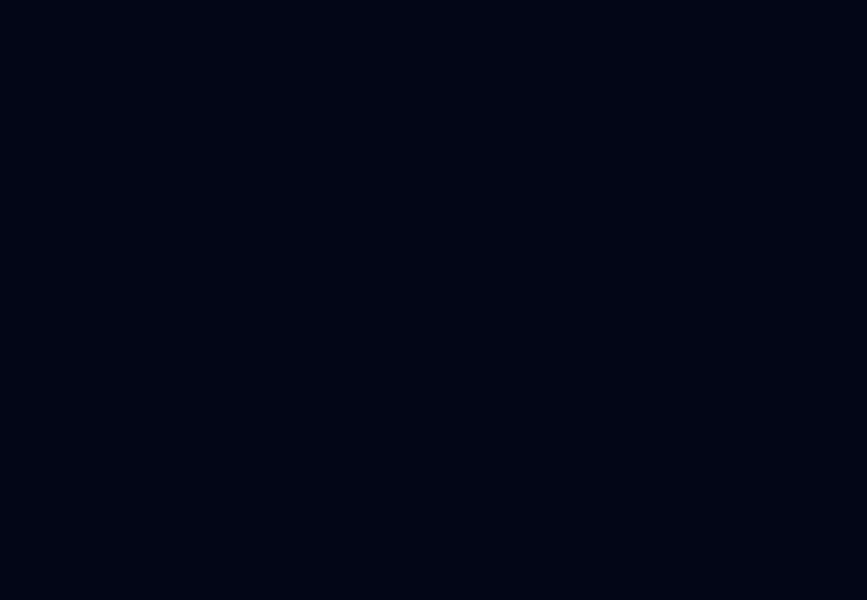
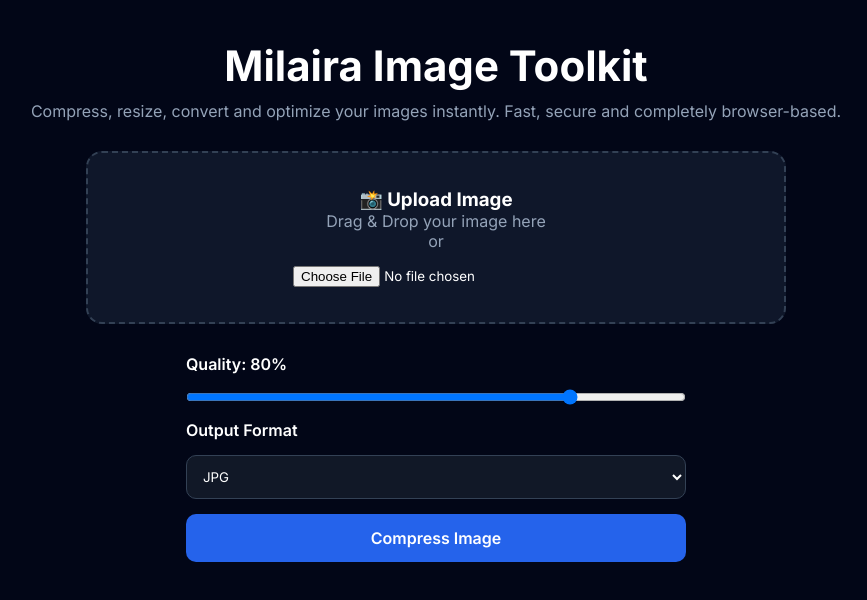
Before and after one commit to milairatech/milaira-platform, a React (Vite) app: page /image-compressor in a window 1280 px wide. Before the commit this address had no page. Shown: the top 600 px of the page, without its empty margins (204-1071 px from the left). Built offline with nearby package versions, Linux system fonts and the light colour scheme.

Commit message:
Working image toolkit version

```diff
--- a/package.json
+++ b/package.json
@@ -10,9 +10,11 @@
     "preview": "vite preview"
   },
   "dependencies": {
+    "browser-image-compression": "^2.0.2",
     "react": "^19.2.6",
     "react-dom": "^19.2.6",
     "react-icons": "^5.6.0",
+    "react-image-crop": "^11.1.2",
     "react-router-dom": "^6.30.4"
   },
   "devDependencies": {
--- a/src/App.jsx
+++ b/src/App.jsx
@@ -3,45 +3,19 @@ import { Routes, Route } from "react-router-dom";
 import Home from "./pages/Home";
 import About from "./pages/About";
 import Tools from "./pages/Tools";
-import Contact from "./pages/Contact";
-import PrivacyPolicy from "./pages/PrivacyPolicy";
-import TermsOfService from "./pages/TermsOfService";
 
 import CharacterCounter from "./tools/CharacterCounter/CharacterCounter";
 import WordCounter from "./tools/WordCounter/WordCounter";
+import ImageCompressor from "./tools/ImageCompressor/ImageCompressor";
 
 function App() {
   return (
     <Routes>
-      <Route
-        path="/"
-        element={<Home />}
-      />
+      <Route path="/" element={<Home />} />
 
-      <Route
-        path="/tools"
-        element={<Tools />}
-      />
+      <Route path="/tools" element={<Tools />} />
 
-      <Route
-        path="/about"
-        element={<About />}
-      />
-
-      <Route
-        path="/contact"
-        element={<Contact />}
-      />
-
-      <Route
-        path="/privacy-policy"
-        element={<PrivacyPolicy />}
-      />
-
-      <Route
-        path="/terms-of-service"
-        element={<TermsOfService />}
-      />
+      <Route path="/about" element={<About />} />
 
       <Route
         path="/character-counter"
@@ -52,6 +26,11 @@ function App() {
         path="/word-counter"
         element={<WordCounter />}
       />
+
+      <Route
+        path="/image-compressor"
+        element={<ImageCompressor />}
+      />
     </Routes>
   );
 }
--- a/src/pages/Home.jsx
+++ b/src/pages/Home.jsx
@@ -94,14 +94,12 @@ function Home() {
             }
           />
 
-          <ToolCard
-            icon={<FiImage />}
-            title="Image Compressor"
-            description="Smart image optimization for faster websites and applications."
-            onClick={() =>
-              alert("Coming Soon")
-            }
-          />
+         <ToolCard
+  icon={<FiImage />}
+  title="Image Toolkit"
+  description="Compress, resize, convert and optimize images instantly."
+  onClick={() => navigate("/image-compressor")}
+/>
 
           <ToolCard
             icon={<FiFile />}
--- /dev/null
+++ b/src/tools/ImageCompressor/ImageCompressor.css
@@ -0,0 +1,97 @@
+.image-toolkit {
+  min-height: 100vh;
+  background: #020617;
+  color: white;
+  padding: 40px 20px;
+  text-align: center;
+}
+
+.image-toolkit h1 {
+  font-size: 42px;
+  margin-bottom: 10px;
+}
+
+.image-toolkit p {
+  color: #94a3b8;
+}
+
+.drop-zone {
+  max-width: 700px;
+  margin: 30px auto;
+  padding: 35px;
+  border: 2px dashed #334155;
+  border-radius: 16px;
+  background: #0f172a;
+}
+
+.drop-zone input {
+  margin-top: 15px;
+}
+
+.preview-image {
+  max-width: 500px;
+  width: 100%;
+  margin: 30px auto;
+  border-radius: 12px;
+  display: block;
+}
+
+.controls {
+  max-width: 500px;
+  margin: auto;
+  display: flex;
+  flex-direction: column;
+  gap: 15px;
+}
+
+.controls label {
+  text-align: left;
+  font-weight: 600;
+}
+
+.controls input[type="range"] {
+  width: 100%;
+}
+
+.controls select {
+  padding: 12px;
+  border-radius: 10px;
+  border: 1px solid #334155;
+  background: #111827;
+  color: white;
+}
+
+.controls button,
+.result-box button {
+  padding: 14px;
+  border: none;
+  border-radius: 10px;
+  background: #2563eb;
+  color: white;
+  font-size: 16px;
+  font-weight: 600;
+  cursor: pointer;
+}
+
+.result-box {
+  max-width: 500px;
+  margin: 30px auto;
+  background: #0f172a;
+  padding: 25px;
+  border-radius: 15px;
+  border: 1px solid #1e293b;
+}
+
+.result-box p {
+  margin: 10px 0;
+}
+
+@media (max-width: 768px) {
+  .image-toolkit h1 {
+    font-size: 32px;
+  }
+
+  .drop-zone {
+    padding: 20px;
+  }
+}
--- a/src/tools/ImageCompressor/ImageCompressor.jsx
+++ b/src/tools/ImageCompressor/ImageCompressor.jsx
@@ -0,0 +1,204 @@
+import { useState } from "react";
+import imageCompression from "browser-image-compression";
+import "./ImageCompressor.css";
+
+function ImageCompressor() {
+  const [image, setImage] = useState(null);
+  const [preview, setPreview] = useState(null);
+  const [compressedFile, setCompressedFile] = useState(null);
+  const [quality, setQuality] = useState(80);
+  const [format, setFormat] = useState("image/jpeg");
+  const [loading, setLoading] = useState(false);
+
+  const handleImageUpload = (e) => {
+    const file = e.target.files[0];
+
+    if (!file) return;
+
+    setImage(file);
+    setPreview(URL.createObjectURL(file));
+    setCompressedFile(null);
+  };
+
+  const handleDrop = (e) => {
+    e.preventDefault();
+
+    const file = e.dataTransfer.files[0];
+
+    if (!file) return;
+
+    setImage(file);
+    setPreview(URL.createObjectURL(file));
+    setCompressedFile(null);
+  };
+
+  const handleDragOver = (e) => {
+    e.preventDefault();
+  };
+
+  const compressImage = async () => {
+    if (!image) return;
+
+    try {
+      setLoading(true);
+
+      const options = {
+        maxSizeMB: 5,
+        initialQuality: quality / 100,
+        useWebWorker: true,
+        fileType: format,
+      };
+
+      const compressed = await imageCompression(
+        image,
+        options
+      );
+
+      setCompressedFile(compressed);
+    } catch (error) {
+      console.error(error);
+    } finally {
+      setLoading(false);
+    }
+  };
+
+  const downloadImage = () => {
+    if (!compressedFile) return;
+
+    const url = URL.createObjectURL(compressedFile);
+
+    const link = document.createElement("a");
+
+    link.href = url;
+
+    link.download =
+      compressedFile.name ||
+      "milaira-compressed-image";
+
+    link.click();
+  };
+
+  return (
+    <div className="image-toolkit">
+      <h1>Milaira Image Toolkit</h1>
+
+      <p>
+        Compress, resize, convert and optimize
+        your images instantly. Fast, secure and
+        completely browser-based.
+      </p>
+
+      <div
+        className="drop-zone"
+        onDrop={handleDrop}
+        onDragOver={handleDragOver}
+      >
+        <h3>📸 Upload Image</h3>
+
+        <p>
+          Drag & Drop your image here
+        </p>
+
+        <p>or</p>
+
+        <input
+          type="file"
+          accept="image/*"
+          onChange={handleImageUpload}
+        />
+      </div>
+
+      {preview && (
+        <img
+          src={preview}
+          alt="Preview"
+          className="preview-image"
+        />
+      )}
+
+      <div className="controls">
+        <label>
+          Quality: {quality}%
+        </label>
+
+        <input
+          type="range"
+          min="10"
+          max="100"
+          value={quality}
+          onChange={(e) =>
+            setQuality(e.target.value)
+          }
+        />
+
+        <label>
+          Output Format
+        </label>
+
+        <select
+          value={format}
+          onChange={(e) =>
+            setFormat(e.target.value)
+          }
+        >
+          <option value="image/jpeg">
+            JPG
+          </option>
+
+          <option value="image/png">
+            PNG
+          </option>
+
+          <option value="image/webp">
+            WEBP
+          </option>
+        </select>
+
+        <button onClick={compressImage}>
+          {loading
+            ? "Compressing..."
+            : "Compress Image"}
+        </button>
+      </div>
+
+      {compressedFile && (
+        <div className="result-box">
+          <h3>Results</h3>
+
+          <p>
+            Original Size:{" "}
+            {(image.size / 1024).toFixed(2)}
+            KB
+          </p>
+
+          <p>
+            Compressed Size:{" "}
+            {(
+              compressedFile.size / 1024
+            ).toFixed(2)}
+            KB
+          </p>
+
+          <p>
+            Saved:{" "}
+            {(
+              ((image.size -
+                compressedFile.size) /
+                image.size) *
+              100
+            ).toFixed(1)}
+            %
+          </p>
+
+          <button
+            onClick={downloadImage}
+          >
+            Download Image
+          </button>
+        </div>
+      )}
+    </div>
+  );
+}
+
+export default ImageCompressor;
```
Also changed, not shown: 1 other file (tests, documents, lock files or other folders).
